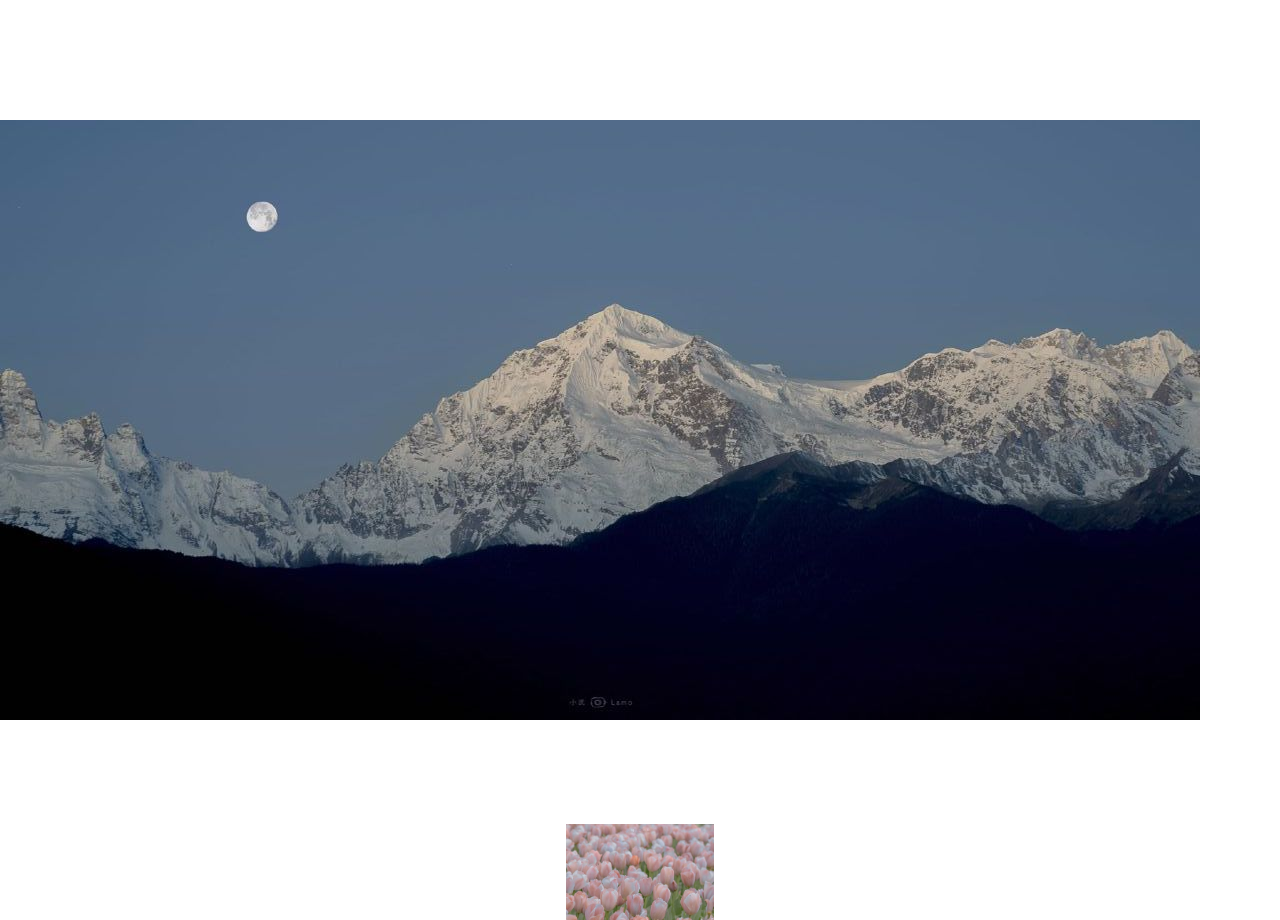
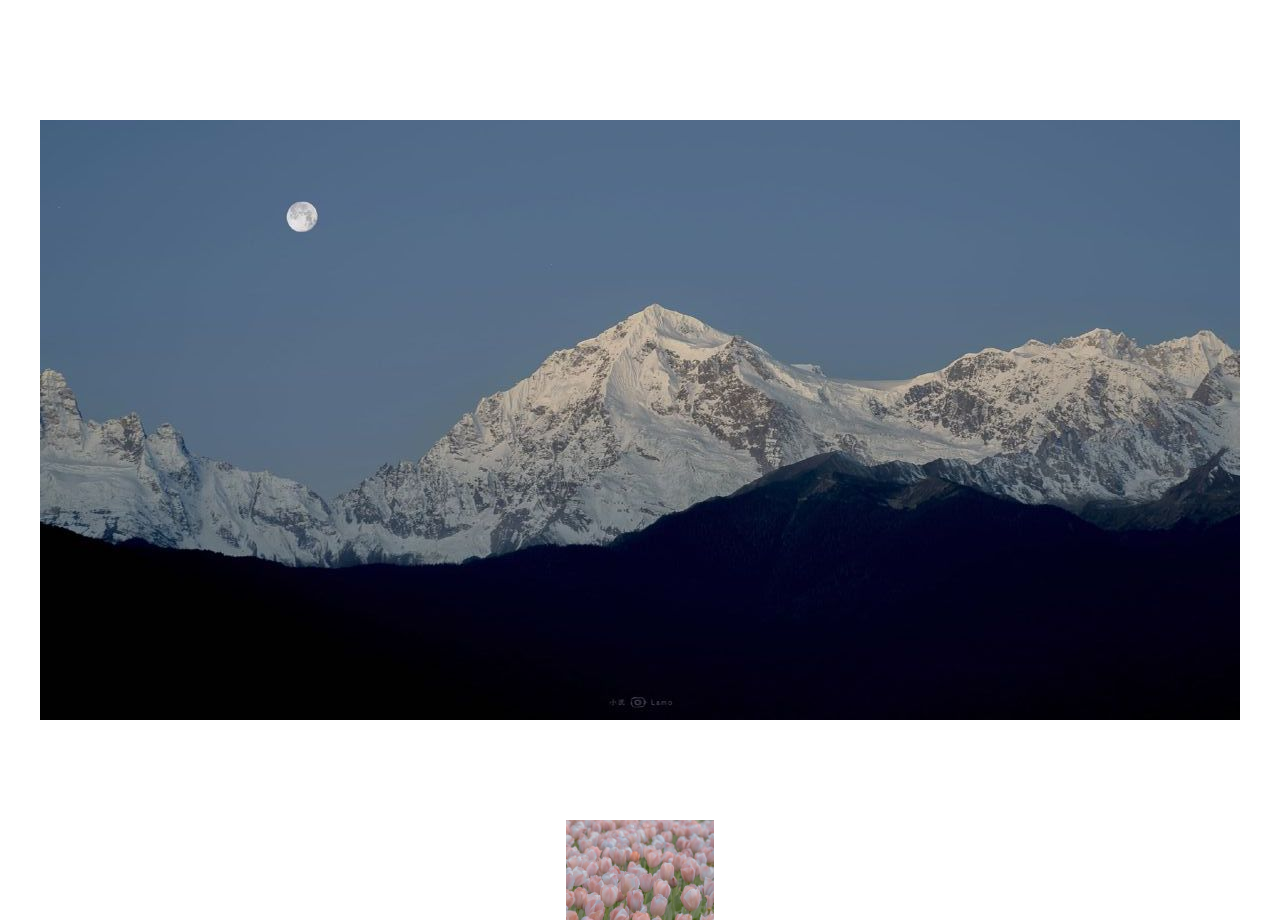
Before and after one commit to sarahpelll/design, a plain HTML site: page index.html in a window 1280 px wide. Shown: the part 5084-6004 px from the top of the page. Drawn offline with Linux system fonts and the light colour scheme.

Commit message:
Add files via upload

```diff
--- a/index.html
+++ b/index.html
@@ -68,7 +68,7 @@
   </div>
 
   <div>
- <img src="horizon.jpg" alt="blue skies, bright moon, snow-cap mountains." class="none" style="max-width:100%;">
+ <img src="horizon.jpg" alt="blue skies, bright moon, snow-cap mountains." class="center-img" style="max-width:100%;">
     </div>
 
     <div id="logo">
```
